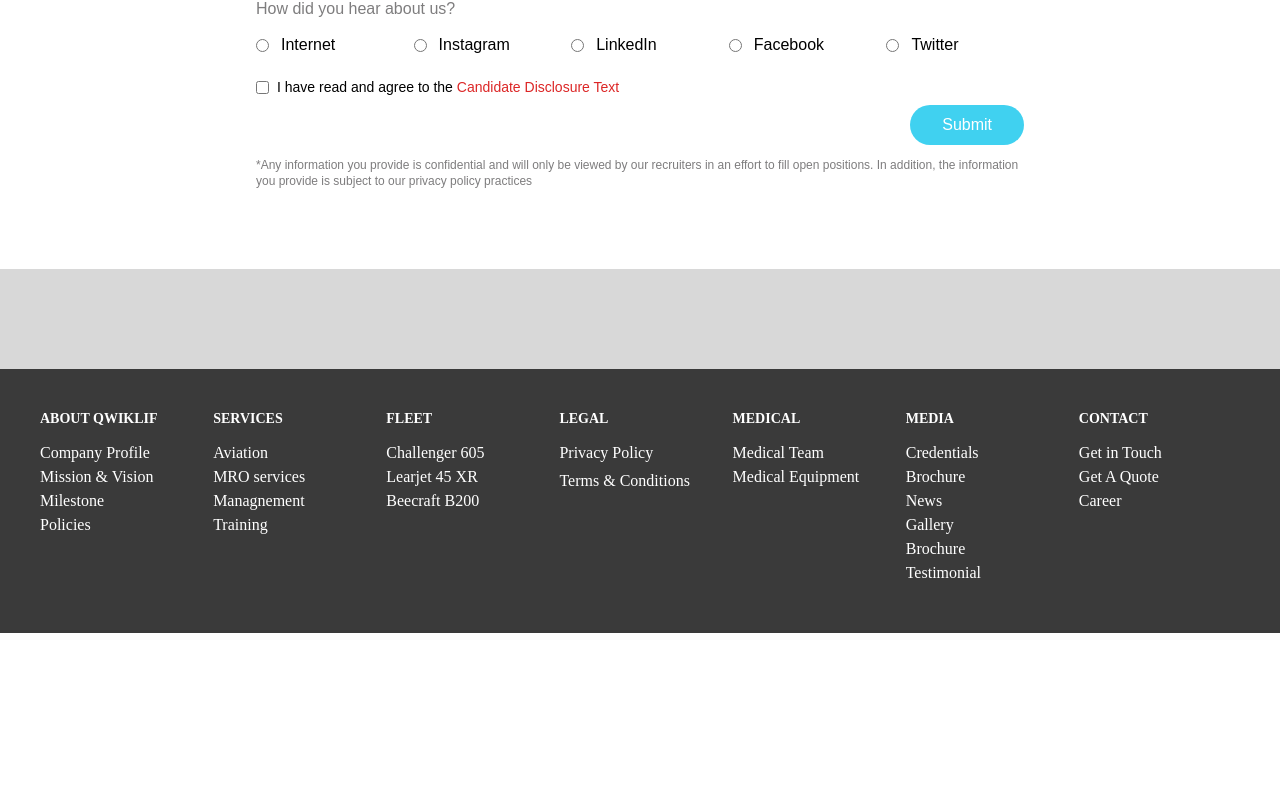
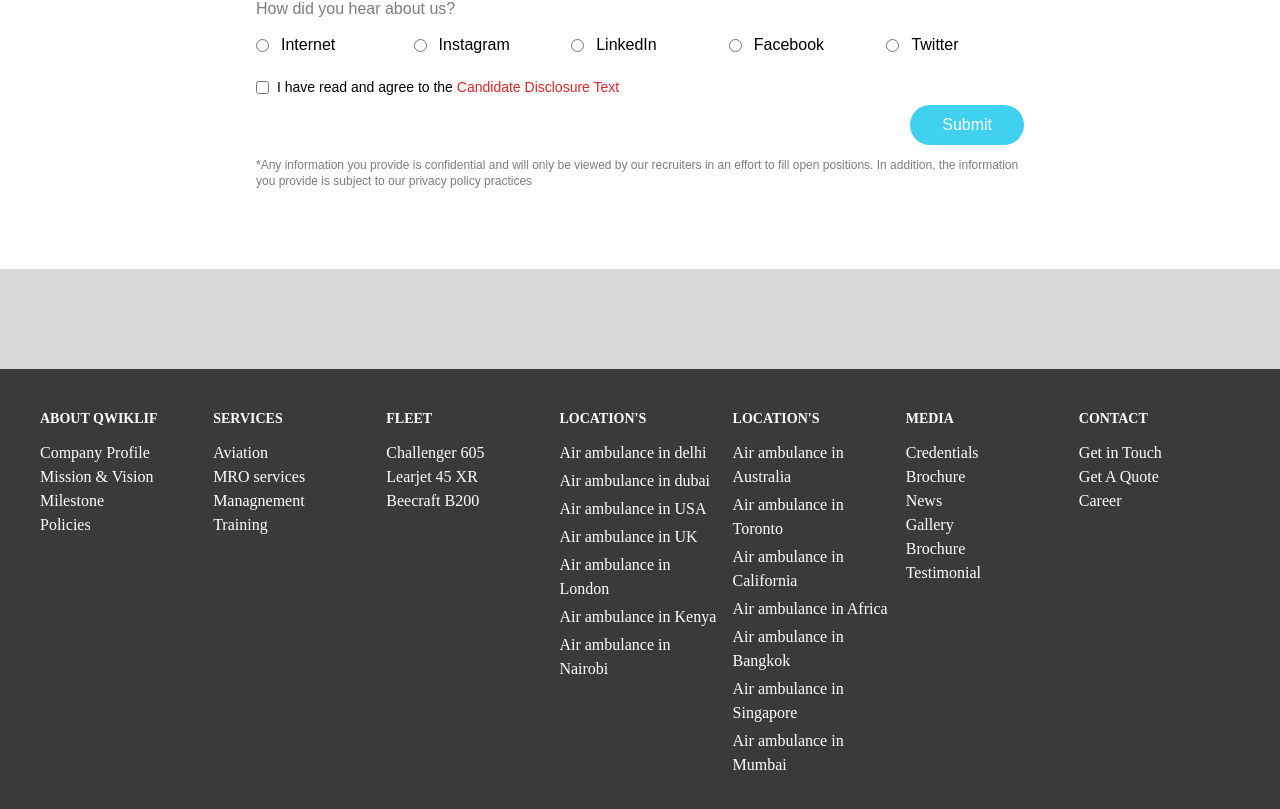
Before and after one commit to digvijaybind/qwik-new-customer-panel, a Next.js app: page /career in a window 1280 px wide. Shown: the part 1596-2405 px from the top of the page. Before the commit the page ends 2229 px from the top, so only its background shows below. Built offline with nearby package versions, Linux system fonts and the light colour scheme.

Commit message:
chnages in footer

```diff
--- a/components/Footer/footer.jsx
+++ b/components/Footer/footer.jsx
@@ -51,20 +51,30 @@ const Footer = () => {
             </div>
             <div>
               <h2 class="mb-3 text-sm font-semibold text-white uppercase dark:text-white cursor-pointer">
-                Legal
+                Location's
               </h2>
               <ul class="text-white dark:text-gray-400 font-medium cursor-pointer">
-                <li class="mb-1">Privacy Policy</li>
-                <li>Terms &amp; Conditions</li>
+                <li class="mb-1">Air ambulance in delhi</li>
+                <li class="mb-1">Air ambulance in dubai</li>
+                <li class="mb-1">Air ambulance in USA</li>
+                <li class="mb-1">Air ambulance in UK</li>
+                <li class="mb-1">Air ambulance in London</li>
+                <li class="mb-1">Air ambulance in Kenya</li>
+                <li class="mb-1">Air ambulance in Nairobi</li>
               </ul>
             </div>
             <div>
               <h2 class="mb-3 text-sm font-semibold text-white uppercase dark:text-white">
-                MEDICAL
+                Location's
               </h2>
               <ul class="text-white dark:text-gray-400 font-medium cursor-pointer">
-                <li class={`${styles.Text}mb-1`}>Medical Team</li>
-                <li class={`${styles.Text}mb-1`}>Medical Equipment</li>
+                <li class="mb-1">Air ambulance in Australia</li>
+                <li class="mb-1">Air ambulance in Toronto</li>
+                <li class="mb-1">Air ambulance in California</li>
+                <li class="mb-1">Air ambulance in Africa</li>
+                <li class="mb-1">Air ambulance in Bangkok</li>
+                <li class="mb-1">Air ambulance in Singapore</li>
+                <li class="mb-1">Air ambulance in Mumbai</li>
               </ul>
             </div>
             <div>
```
